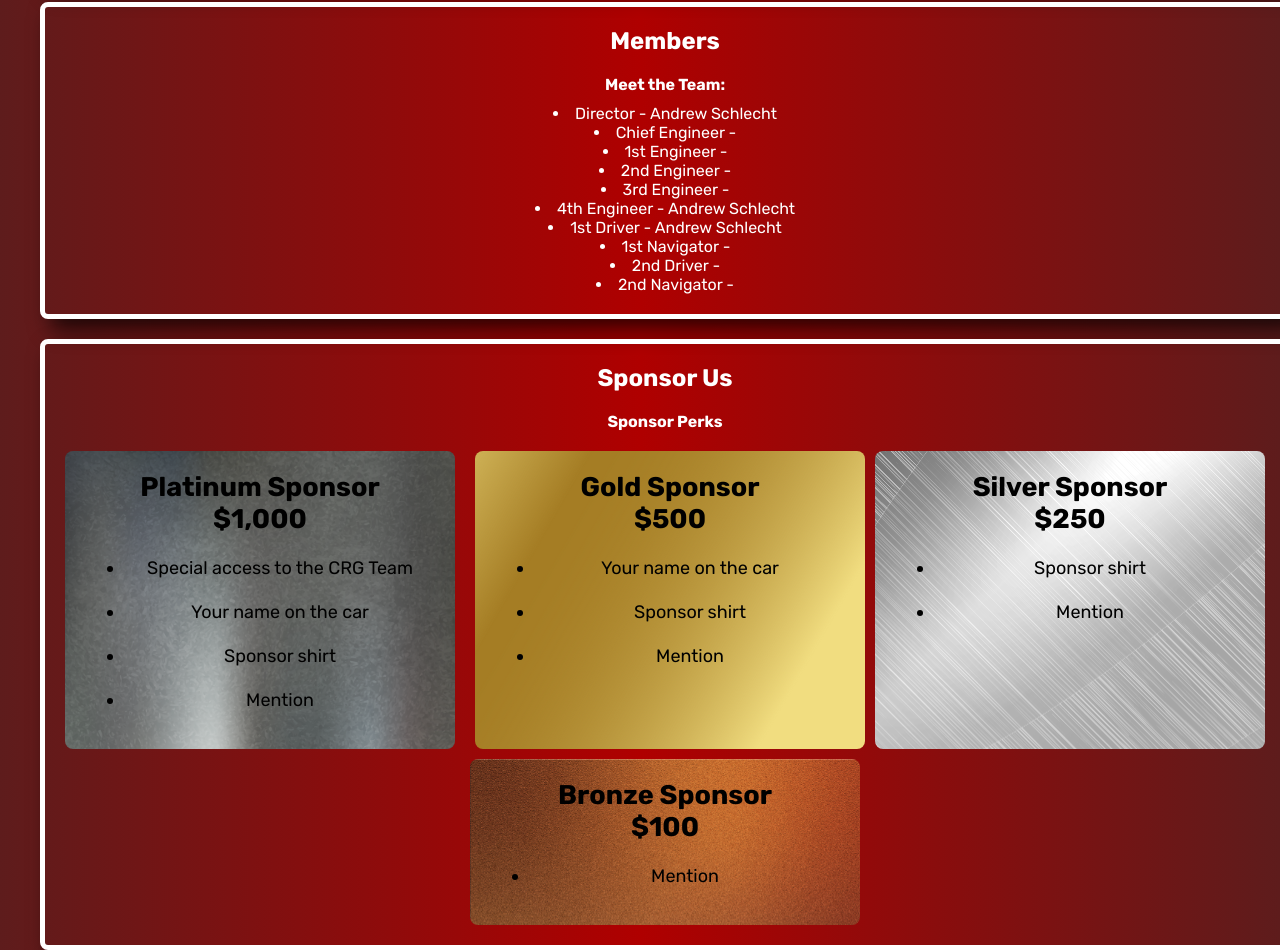
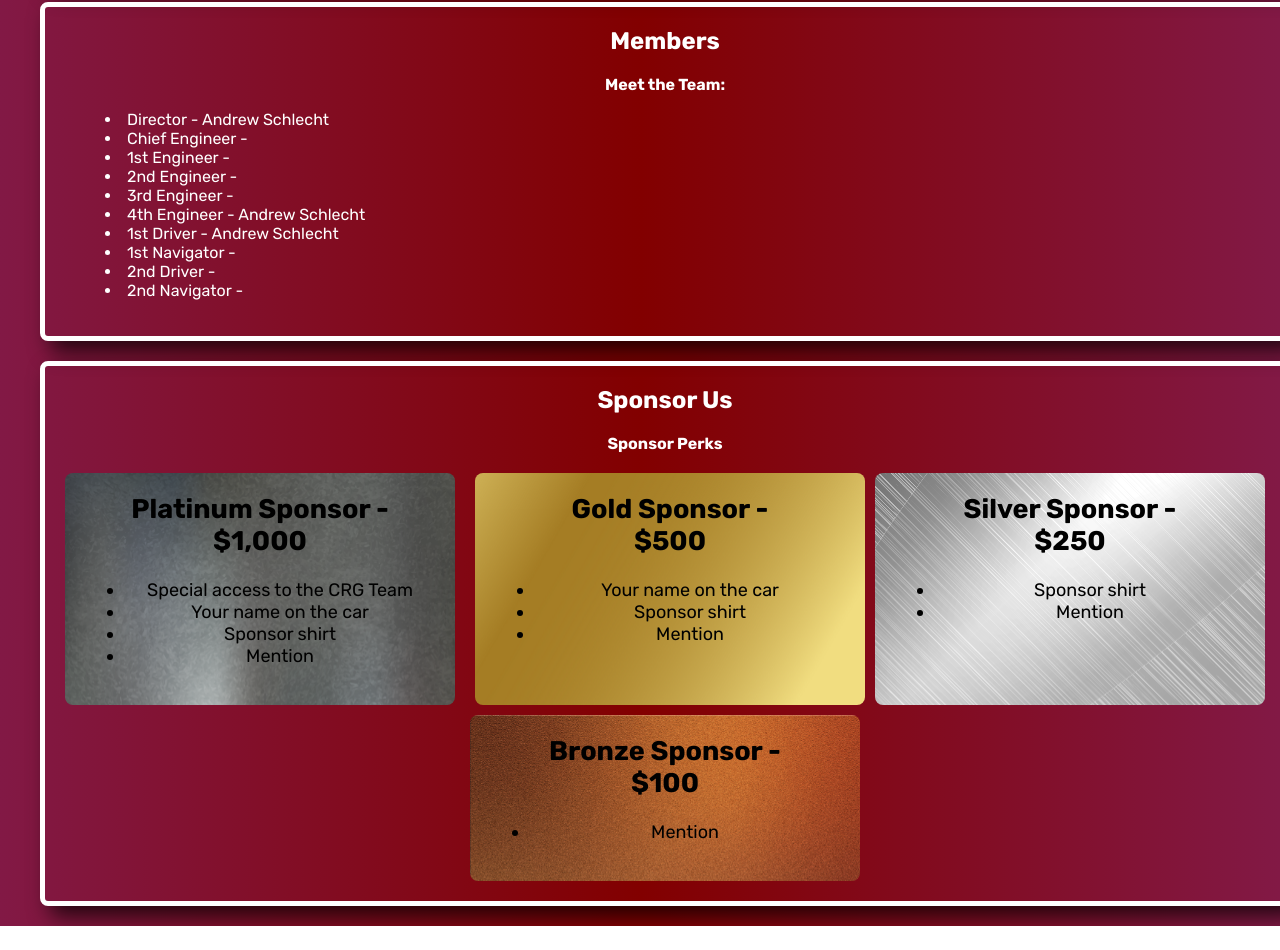
Before and after one commit to jordan-trempert/casbah_racing, a plain HTML site: page index.html in a window 1280 px wide. Shown: the part 515-1465 px from the top of the page. After the commit the page ends 1441 px from the top, so only its background shows below. Drawn offline with Linux system fonts and the light colour scheme.

Commit message:
Update index.html

```diff
--- a/index.html
+++ b/index.html
@@ -4,6 +4,7 @@
     <link rel="preconnect" href="https://fonts.googleapis.com">
     <link rel="preconnect" href="https://fonts.gstatic.com" crossorigin>
     <link href="https://fonts.googleapis.com/css2?family=Rubik:ital,wght@0,300..900;1,300..900&display=swap" rel="stylesheet">
+    <link rel="icon" type="image/png" href="logo.png">
 
     <meta charset="UTF-8">
     <meta name="viewport" content="width=device-width, initial-scale=1.0">
@@ -13,7 +14,7 @@
             font-family: Rubik, sans-serif;
             margin: 0;
             padding: 0;
-            background: linear-gradient(90deg, rgba(94,28,28,1) 0%, rgba(175,0,0,1) 50%, rgba(94,28,28,1) 100%);
+            background: linear-gradient(90deg, rgba(130,25,69,1) 0%, rgba(130,0,0,1) 50%, rgba(130,25,69,1) 100%);
             display: flex;
             flex-direction: column;
             align-items: center;
@@ -82,6 +83,23 @@
         .section p {
             margin: 10px 0;
         }
+
+        .members ul {
+            list-style-type: none;
+            padding-left: 0;
+            text-align: left;
+        }
+        .members li {
+            margin-bottom: 5px;
+        }
+
+         .members-list {
+            text-align: left;
+            list-style-position: inside;
+        }
+
+
+
         .card-container {
             display: flex;
             flex-wrap: wrap;
@@ -226,7 +244,7 @@
     <div id="members" class="section">
         <h2>Members</h2>
         <p><strong>Meet the Team:</strong></p>
-
+        <ul class="members-list">
             <li>Director - Andrew Schlecht</li>
             <li>Chief Engineer -</li>
             <li>1st Engineer -</li>
@@ -237,7 +255,7 @@
             <li>1st Navigator -</li>
             <li>2nd Driver -</li>
             <li>2nd Navigator -</li>
-
+        </ul>
     </div>
     <div id="sponsor" class="section">
         <h2>Sponsor Us</h2>
@@ -245,14 +263,11 @@
         <div class="card-container">
             <div class="platCard">
                 <div class="card-content">
-                    <h2>Platinum Sponsor<br /> $1,000</h2>
+                    <h2>Platinum Sponsor -<br /> $1,000</h2>
                     <ul>
                         <li>Special access to the CRG Team</li>
-                        <br />
                         <li>Your name on the car</li>
-                        <br />
                         <li>Sponsor shirt</li>
-                        <br />
                         <li>Mention</li>
                     </ul>
                 </div>
@@ -260,29 +275,26 @@
             <br />
             <div class="goldCard">
                 <div class="card-content">
-                    <h2>Gold Sponsor<br /> $500</h2>
+                    <h2>Gold Sponsor -<br /> $500</h2>
                     <ul>
                         <li>Your name on the car</li>
-                        <br />
                         <li>Sponsor shirt</li>
-                        <br />
                         <li>Mention</li>
                     </ul>
                 </div>
             </div>
             <div class="silverCard">
                 <div class="card-content">
-                    <h2>Silver Sponsor<br /> $250</h2>
+                    <h2>Silver Sponsor -<br /> $250</h2>
                     <ul>
                         <li>Sponsor shirt</li>
-                        <br />
                         <li>Mention</li>
                     </ul>
                 </div>
             </div>
             <div class="bronzeCard">
                 <div class="card-content">
-                    <h2>Bronze Sponsor<br /> $100</h2>
+                    <h2>Bronze Sponsor -<br /> $100</h2>
                     <ul>
                         <li>Mention</li>
                     </ul>
```
